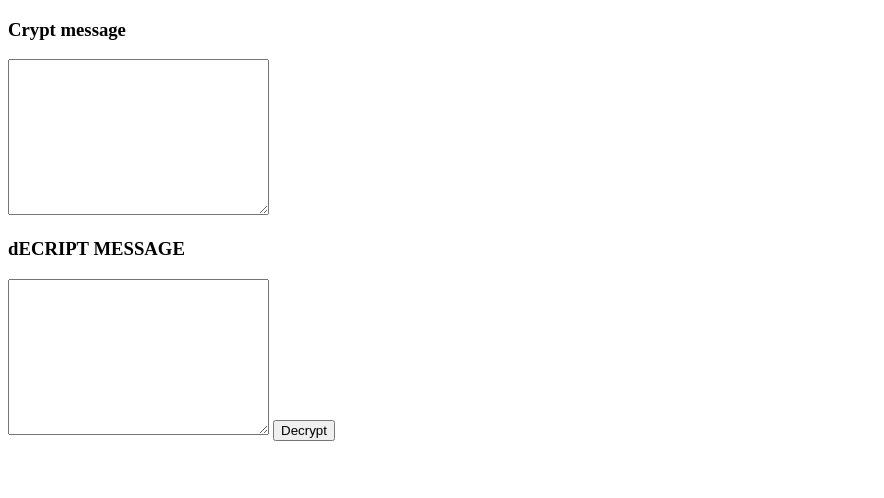
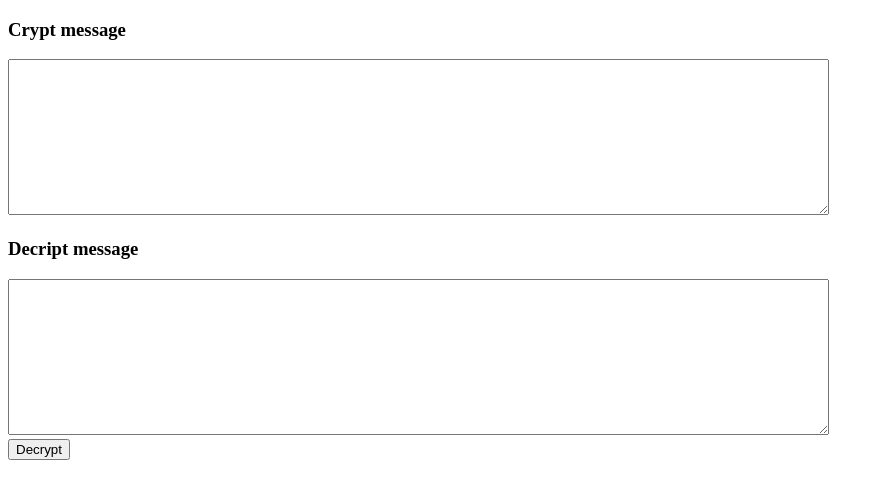
Before and after one commit to MashaLarchenko/test_task, a plain HTML site: page index.html in a window 1280 px wide. Shown: the whole page, without its empty margins (0-884 px from the left). Drawn offline with Linux system fonts and the light colour scheme.

Commit message:
refctor: add wrapper

```diff
--- a/index.html
+++ b/index.html
@@ -8,12 +8,12 @@
 </head>
 <body>
     <div class="wrapper">
-        <h3>Crypt message</h3>
-        <textarea name="crypt" id="crypt_message" cols="30" rows="10">
+  <div class="crypt_area"><h3>Crypt message</h3>
+    <textarea name="crypt" id="crypt_message" cols="100" rows="10">
+    </textarea></div>
+     <div class="decript_area"><h3>Decript message</h3>
+        <textarea name="answer" id="answer-area" cols="100" rows="10"></textarea></div>
 
-        </textarea>
-        <h3>dECRIPT MESSAGE</h3>
-        <textarea name="answer" id="answer-area" cols="30" rows="10"></textarea>
         <button class="decript_button"> Decrypt </button>
     </div>
     <script src="index.js"> </script>
```
